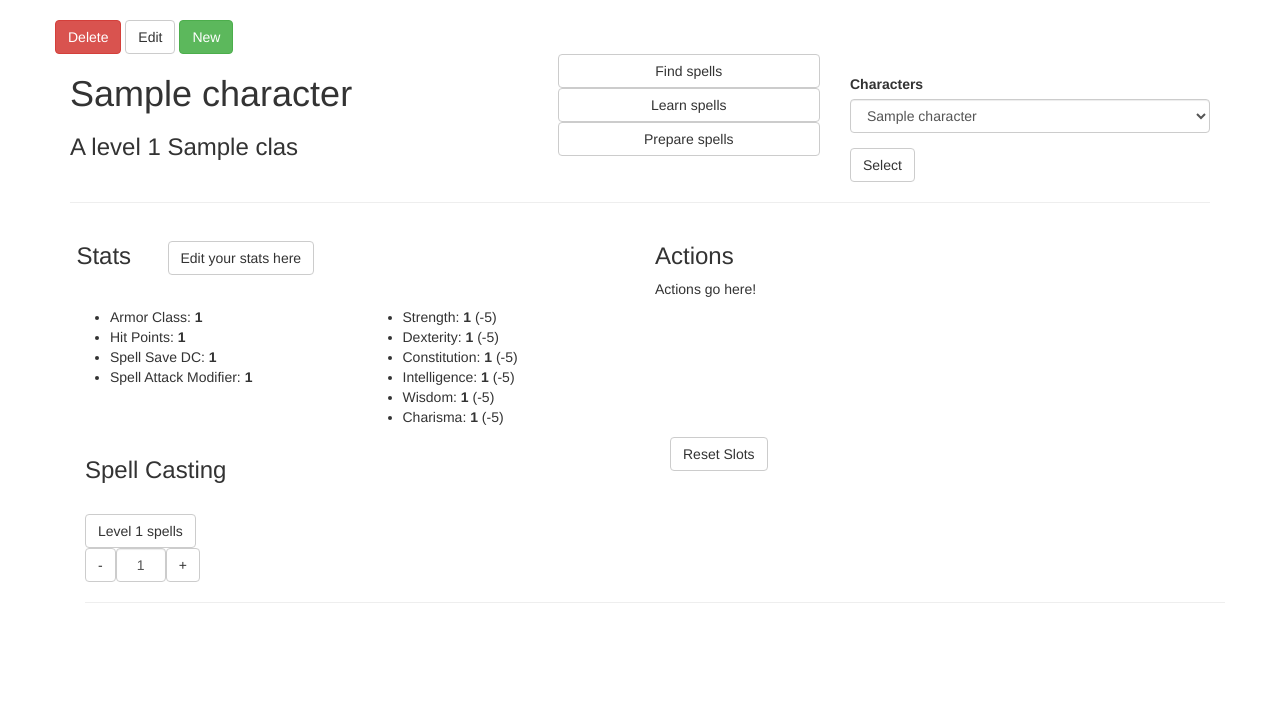
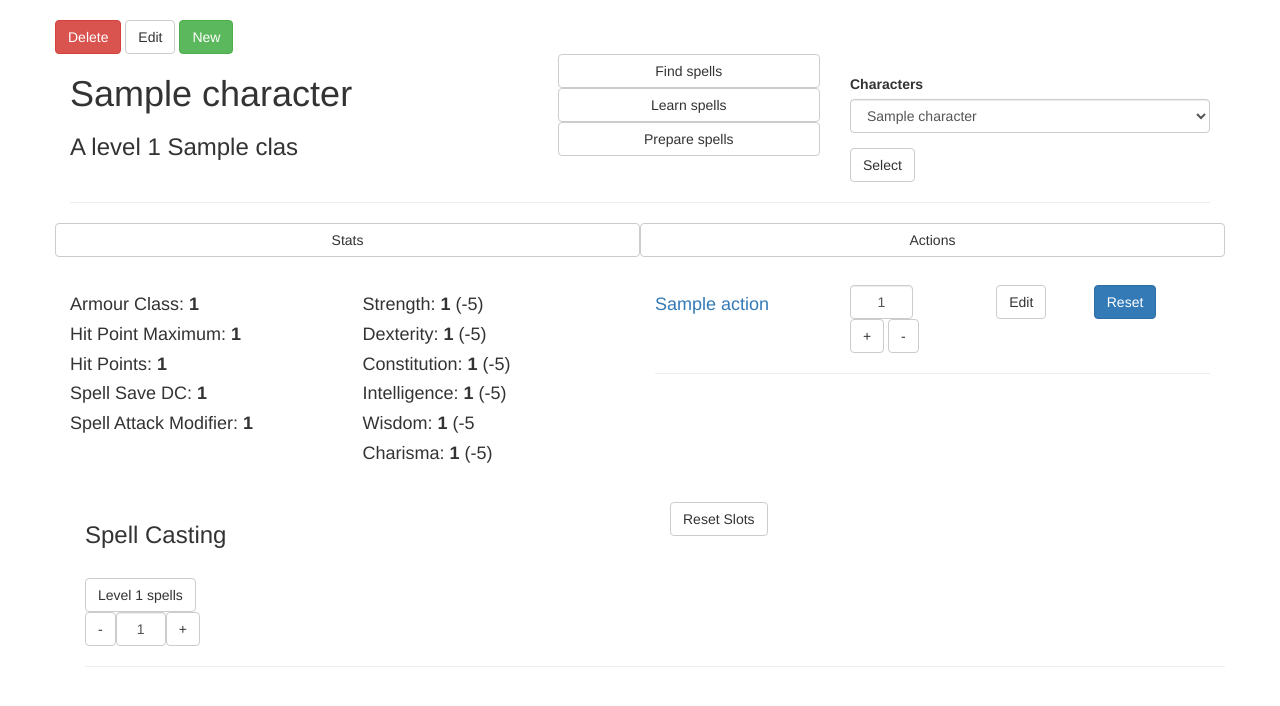
Before and after one commit to lindenhutchinson/spell-caster, a Flask app: page /char in a window 1280 px wide. Shown: the part 50-756 px from the top of the page. Run offline with Flask 2, Linux system fonts and the light colour scheme; a user stored in the database is signed in; tables that the repository leaves empty hold one stand-in row (values such as "Sample post"); some libraries are stand-ins or nearby versions.

Commit message:
added markdown for text. created actions. implemented macros

```diff
--- a/app/app.py
+++ b/app/app.py
@@ -1,6 +1,8 @@
 from flask import Flask
 from flask_login import LoginManager
 from flask_bootstrap import Bootstrap
+from flaskext.markdown import Markdown
+
 from app.db import db
 from app.models.user import User
 from .router import routes
@@ -41,6 +43,9 @@ def register_extensions(app):
     routes(app)
     login = LoginManager(app)
     bootstrap = Bootstrap(app)
+    Markdown(app)
+
+
     @login.user_loader
     def load_user(id):
         return User.query.get(int(id))
--- a/app/controllers/character.py
+++ b/app/controllers/character.py
@@ -11,6 +11,7 @@ from app.models.spell import Spell
 from app.models.slots import Slots
 from app.models.spellbook import Spellbook
 from app.models.stats import Stats
+from app.models.action import Action
 from app.db.db import db
 
 from app.forms import CharacterForm
@@ -99,8 +100,9 @@ def view_char():
     char.prof_bonus = get_prof_bonus(char.level)
 
     stats = get_char_child_default(Stats)
+    actions = get_all_char_child(Action, 'name')
 
-    return render_template('char.html', stats=stats, lvls=lvls, slots=slots, char=char, resetSlotsForm=form2, form=form1, title=char.name)
+    return render_template('char.html', actions=actions, stats=stats, lvls=lvls, slots=slots, char=char, resetSlotsForm=form2, form=form1, title=char.name)
 
 
 def edit_stats():
--- a/app/models/action.py
+++ b/app/models/action.py
@@ -8,7 +8,7 @@ class Action(db.Model):
     desc = db.Column(db.String(5000))
     res = db.Column(db.Integer)
     max_res = db.Column(db.Integer)
-
+# when does this action refresh? (short rest, long rest etc)
 
     def __init__(self, character, name, desc, max_res):
         self.character = character
--- a/app/router.py
+++ b/app/router.py
@@ -31,10 +31,11 @@ def routes(app):
 
 
     app.add_url_rule('/action/edit', view_func=action.edit_action, methods=['GET','POST'])
-    app.add_url_rule('/action/delete', view_func=action.delete_action, methods=['POST'])
+    app.add_url_rule('/action/delete', view_func=action.delete_action, methods=['GET'])
     app.add_url_rule('/action/create', view_func=action.create_action, methods=['GET','POST'])
     app.add_url_rule('/action', view_func=action.view_action, methods=['GET','POST'])
     app.add_url_rule('/action/res', view_func=action.change_action_res, methods=['POST'])
+    app.add_url_rule('/action/reset', view_func=action.reset_action, methods=['POST'])
 
 
     app.add_url_rule('/char/create', view_func=character.create_char, methods=['GET','POST'])
--- a/app/templates/action.html
+++ b/app/templates/action.html
@@ -7,6 +7,7 @@
         <h1>
             {{action.name}}
         </h1>
+        <h4>{{char.name}}'s action</h4>
     </div>
     <div class="col-xs-4">
         {{ wtf.quick_form(form) }}
@@ -27,8 +28,9 @@
     </div>
 </div>
 <div class="container">
-    <h3>Description:</h3>
-    <p>{{action.desc}}</p>
+    {% filter markdown %}
+    {{action.desc}}
+    {% endfilter %}
 </div>
 
 
--- a/app/templates/char.html
+++ b/app/templates/char.html
@@ -2,6 +2,7 @@
 {% import 'bootstrap/wtf.html' as wtf %}
 {% from 'macros/stats.html' import stats_div %}
 {% from 'macros/spell_navigation.html' import spell_navigation %}
+{% from 'macros/actions.html' import actions_div %}
 
 {% block app_content %}
 
@@ -20,7 +21,7 @@
   </div>
 </div>
 <hr>
-<div class="row">
+<div class="row" style="margin-bottom:2em;">
   <div class="col-md-6">
     {% if stats %}
     {{ stats_div(char, stats) }}
@@ -29,9 +30,12 @@
     {% endif %}
   </div>
 
-  <div class="stats col-md-6">
-    <h3>Actions</h3>
-    Actions go here!
+  <div class="col-md-6">
+    {% if actions %}
+    {{ actions_div(char, actions) }}
+    {% else %}
+    <a href="{{url_for('create_action')}}" class="btn btn-default">Create an action for your character here!</a>
+    {% endif %}
   </div>
 </div>
 
--- a/app/templates/macros/actions.html
+++ b/app/templates/macros/actions.html
@@ -0,0 +1,89 @@
+{% macro actions_div(char, actions) %}
+<style>
+    .ui-menu>li {
+        list-style: none;
+        background-image: none;
+        background-repeat: none;
+        background-position: 0;
+    }
+
+    .ui-menu>ul {
+        list-style-type: none;
+        padding: 0px;
+        margin: 0px;
+    }
+</style>
+<div class="stats">
+    <div style="margin-bottom:2em" class="row">
+        <div>
+            <a style="text-align:center" href="{{url_for('view_action')}}" class="center btn btn-default btn-block">Actions</a>
+        </div>
+    </div>
+    <div class="row">
+        <div class="col-md-12 ui-menu action-list">
+
+            {% for action in actions %}
+            <div class="row">
+                <div class="col-xs-4">
+                    <h4><a href="{{url_for('view_action', id=action.id)}}">{{action.name}}</a></h4>
+                </div>
+                <div class="col-xs-3">
+                    <input name="action_{{action.name}}" id="action_{{action.id}}"
+                        style="width:63px; text-align:center;" class="form-control" value="{{action.res}}" />
+                    <button class="res-btn btn btn-default" type="button"
+                        onclick="plusRes('action_{{action.id}}')">+</button>
+                    <button class="res-btn btn btn-default" type="button"
+                        onclick="minusRes('action_{{action.id}}')">-</button>
+                </div>
+                <div class="col-xs-2">
+                    <a class="btn btn-default" href="{{url_for('edit_action', id=action.id)}}">Edit</a>
+                </div>
+                <div class="col-xs-1">
+                    <a class="btn btn-primary" onclick="resetRes('action_{{action.id}}', '{{action.max_res}}')">Reset</a>
+                </div>
+            </div>
+            <hr>
+            {% endfor %}
+            </ul>
+        </div>
+    </div>
+</div>
+
+<script>
+    function plusRes(id) {
+        var value = parseInt(document.getElementById(id).value, 10);
+        value = isNaN(value) ? 0 : value;
+        value++;
+        document.getElementById(id).value = value;
+        changeRes(id, value);
+    }
+    function minusRes(id) {
+        var value = parseInt(document.getElementById(id).value, 10);
+        value = isNaN(value) ? 0 : value;
+        if (value != 0) {
+            value--;
+            document.getElementById(id).value = value;
+        }
+
+        changeRes(id, value)
+    }
+
+    function resetRes(id, res) {
+        document.getElementById(id).value = res;
+
+        changeRes(id, res)
+    }
+
+    function changeRes(id, res) {
+        data = { id: id, res: res };
+        $.post({
+            url: "{{ url_for('change_action_res') }}",
+            data: JSON.stringify(data, null, "\t"),
+            contentType: "application/json;charset=UTF-8",
+            success: function (result) {
+                console.log(result);
+            },
+        });
+    }
+</script>
+{% endmacro %}
--- a/app/templates/macros/stats.html
+++ b/app/templates/macros/stats.html
@@ -2,37 +2,35 @@
 
 <div class="stats">
   <div style="margin-bottom:2em" class="row">
-    <div class="col-md-2">
-      <h3 style="text-align:center">Stats</h3>
+    <div>
+      <a style="text-align:center" href="{{url_for('edit_stats')}}" class="btn-block btn-block btn btn-default">Stats</a>
     </div>
-    <div class="col-md-2">
-      <a style="margin-top:1.25em" href="{{url_for('edit_stats')}}" class="center btn btn-default">Edit your stats
-        here</a>
-    </div>
+
   </div>
   <div class="row">
-    <div class="col-md-6">
+    <div class="col-md-6 ui-menu">
       <ul>
-        <li>Armor Class: <strong>{{ stats.ac }}</strong></li>
-        <li>Hit Points: <strong>{{ stats.hp }}</strong></li>
-        <li>Spell Save DC: <strong>{{ stats.spell_save }}</strong></li>
-        <li>Spell Attack Modifier: <strong>{{ stats.spell_attack }}</strong></li>
+        <li><h4>Armour Class: <strong>{{ stats.ac }}</strong></h4></li>
+        <li><h4>Hit Point Maximum: <strong>{{ stats.max_hp }}</strong></h4></li>
+        <li><h4>Hit Points: <strong>{{ stats.hp }}</strong></h4></li>
+        <li><h4>Spell Save DC: <strong>{{ stats.spell_save }}</strong></h4></li>
+        <li><h4>Spell Attack Modifier: <strong>{{ stats.spell_attack }}</strong></h4></li>
       </ul>
     </div>
-    <div class='col-md-6'>
+    <div class='col-md-6 ui-menu'>
       <ul>
-        <li>Strength: <strong>{{ stats.str_ }}</strong>
-          ({% if stats.str_ > 11 %}+{% endif %}{{ (stats.str_  - 10 )// 2}})</li>
-        <li>Dexterity: <strong>{{ stats.dex_ }}</strong>
-          ({% if stats.dex_ > 11 %}+{% endif %}{{ (stats.dex_  - 10 )// 2}})</li>
-        <li>Constitution: <strong>{{ stats.con_ }}</strong>
-          ({% if stats.con_ > 11 %}+{% endif %}{{ (stats.con_  - 10 )// 2}})</li>
-        <li>Intelligence: <strong>{{ stats.int_ }}</strong>
-          ({% if stats.int_ > 11 %}+{% endif %}{{ (stats.int_  - 10 )// 2}})</li>
-        <li>Wisdom: <strong>{{ stats.wis_ }}</strong> ({% if stats.wis_ > 11 %}+{% endif %}{{ (stats.wis_  - 10 )// 2}})
-        </li>
-        <li>Charisma: <strong>{{ stats.chr_ }}</strong>
-          ({% if stats.chr_ > 11 %}+{% endif %}{{ (stats.chr_  - 10 )// 2}})</li>
+        <li><h4>Strength: <strong>{{ stats.str_ }}</strong>
+          ({% if stats.str_ > 11 %}+{% endif %}{{ (stats.str_  - 10 )// 2}})</h4></li>
+        <li><h4>Dexterity: <strong>{{ stats.dex_ }}</strong>
+          ({% if stats.dex_ > 11 %}+{% endif %}{{ (stats.dex_  - 10 )// 2}})</h4></li>
+        <li><h4>Constitution: <strong>{{ stats.con_ }}</strong>
+          ({% if stats.con_ > 11 %}+{% endif %}{{ (stats.con_  - 10 )// 2}})</h4></li>
+        <li><h4>Intelligence: <strong>{{ stats.int_ }}</strong>
+          ({% if stats.int_ > 11 %}+{% endif %}{{ (stats.int_  - 10 )// 2}})</h4></li>
+        <li><h4>Wisdom: <strong>{{ stats.wis_ }}</strong>
+           ({% if stats.wis_ > 11 %}+{% endif %}{{ (stats.wis_  - 10 )// 2}}</h4></li>
+        <li><h4>Charisma: <strong>{{ stats.chr_ }}</strong>
+          ({% if stats.chr_ > 11 %}+{% endif %}{{ (stats.chr_  - 10 )// 2}})</h4></li>
       </ul>
     </div>
   </div>
--- a/app/templates/magic.html
+++ b/app/templates/magic.html
@@ -54,7 +54,7 @@
 <div class="row" style="padding-bottom:5em">
     <div class="table-responsive col-md-6">
         <h3 class="rnd btn btn-block btn-default" onclick="collapse_table('1')">Players</h3>
-        <table style="display:none" class="magic-table" id="table-1">
+        <table class="magic-table" id="table-1">
             <thead>
                 <tr>
                     <th>Active</th>
@@ -76,7 +76,7 @@
     <div class="table-responsive col-md-6">
         <h3 class="rnd btn btn-block btn-default" onclick="collapse_table('2')">Decks</h3>
 
-        <table style="display:none" class="magic-table" id="table-2">
+        <table class="magic-table" id="table-2">
             <thead>
                 <tr>
                     <th>Active</th>
--- a/app/templates/note.html
+++ b/app/templates/note.html
@@ -18,7 +18,9 @@ app_content %}
   <!-- <iframe src="https://drive.google.com/embeddedfolderview?id=1YZ7SYskmS3YzNTFW0s-AeOTDwwfgUlrr#list" style="width:100%; height:600px; border:0;"></iframe> -->
   <!-- <iframe src="https://docs.google.com/document/d/e/2PACX-1vS_NFI0d9TuQj3gnb8LVx0VJcuAzwVWh-ZJ7Eq1TVEl12tR2AFaVkXYPIAvoA6HvaD376axWvuFrloj/pub?embedded=true"></iframe> -->
   <!-- it's not safe! -->
-   {{ note.body | safe }}
+  {% filter markdown %}
+  {{ note.body }}
+  {% endfilter %}
 </div>
 
 {% endblock %}
```
Also changed, not shown: app/controllers/action.py (+34 -1 lines), app/static/css/style.css (+12 -1 lines), app/templates/form.html (+5 -7 lines), run_server.py (renamed from server_run.py).
